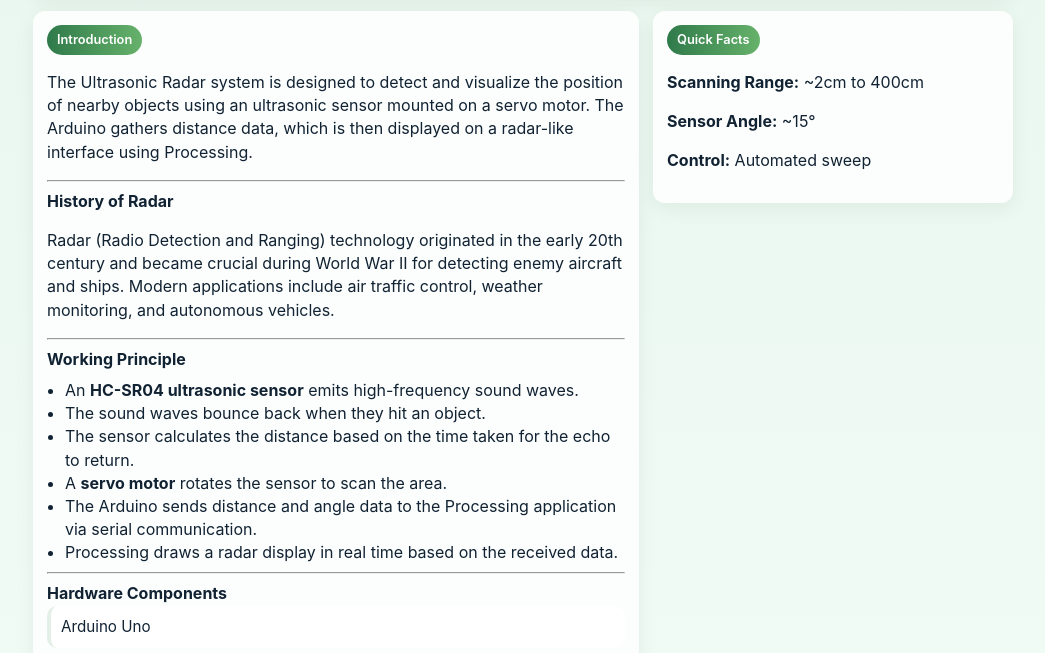
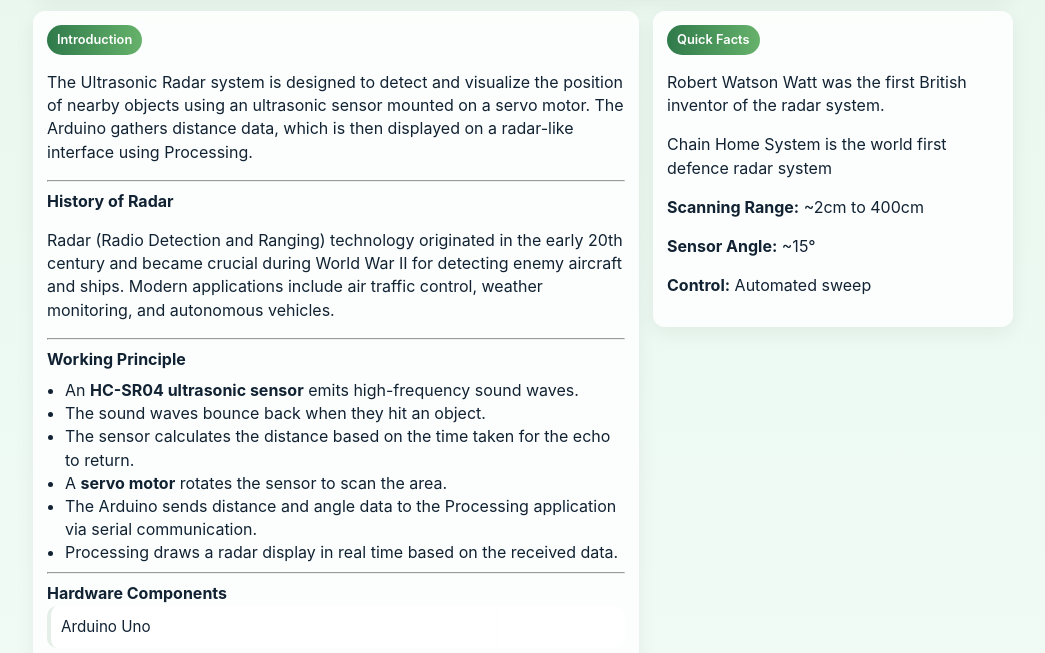
Before and after one commit to sudiptasoumyajit/bms-inspire-project-info, a plain HTML site: page sankalan.html in a window 1280 px wide. Shown: the part 134-787 px from the top of the page, without its empty margins (117-1162 px from the left). Drawn offline with Linux system fonts and the light colour scheme.

Commit message:
Update sankalan.html

```diff
--- a/sankalan.html
+++ b/sankalan.html
@@ -187,6 +187,8 @@
         <div class="section-title">
           <span class="pill">Quick Facts</span>
         </div>
+        <p>Robert Watson Watt was the first British inventor of the radar system.<p>
+        <p>Chain Home System is the world first defence radar system</p>
         <p><strong>Scanning Range:</strong> ~2cm to 400cm</p>
         <p><strong>Sensor Angle:</strong> ~15°</p>
         <p><strong>Control:</strong> Automated sweep</p>
```
